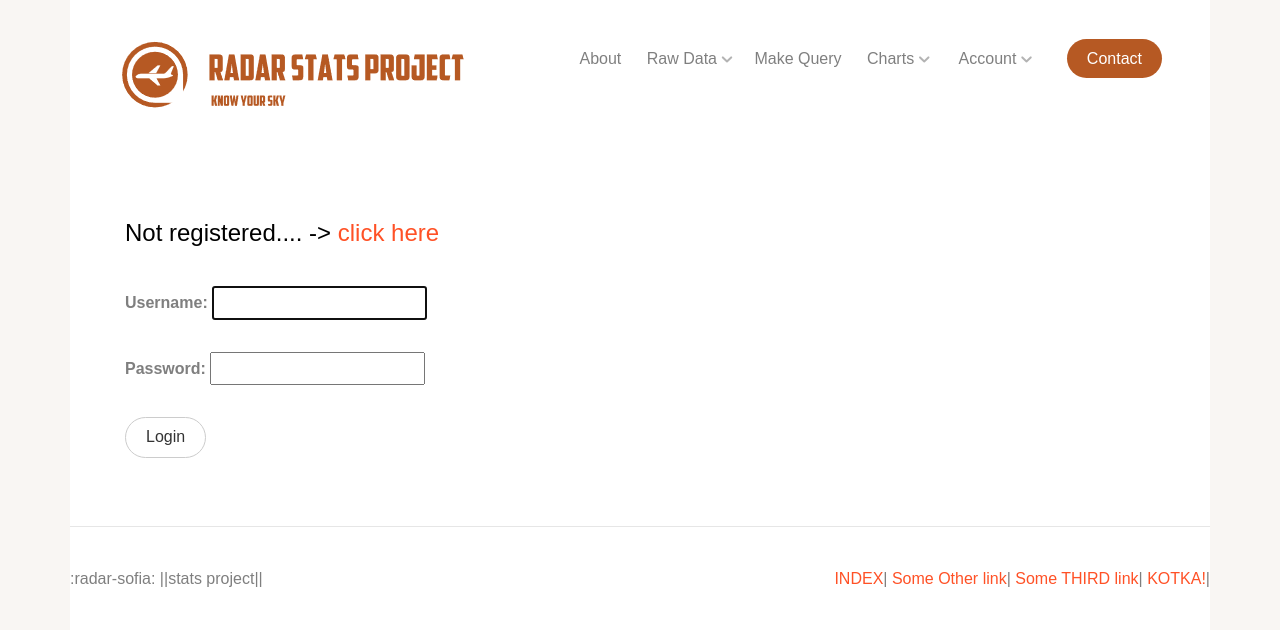
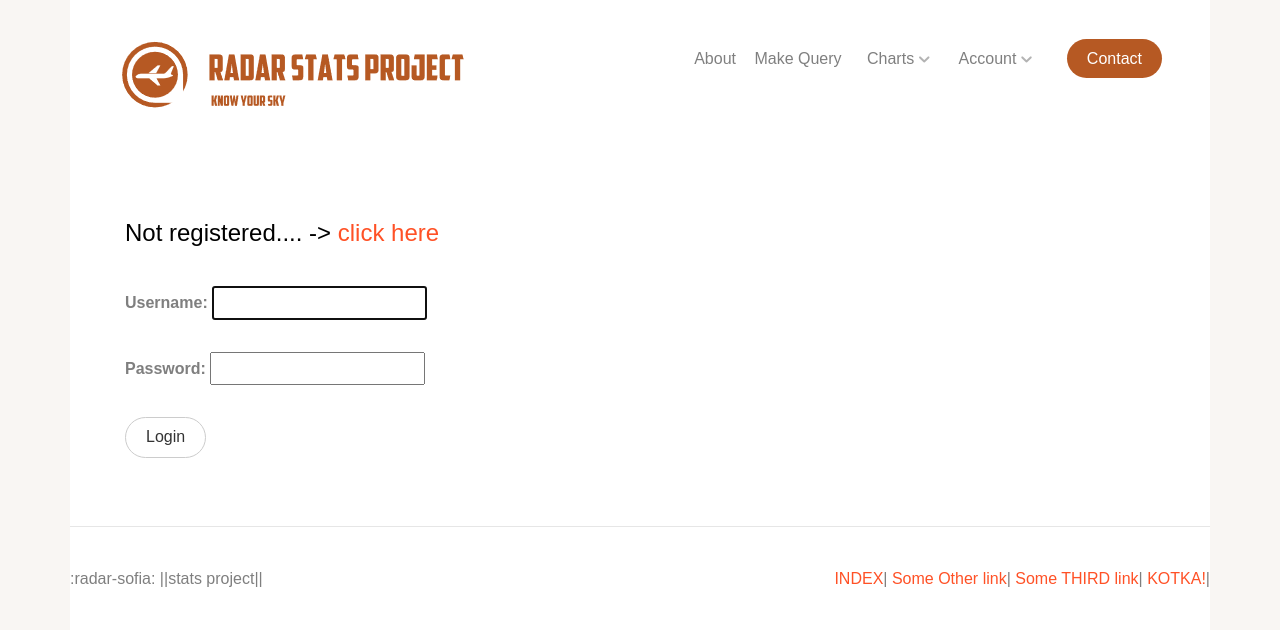
Before and after one commit to maddrum/radar_stats, a Django app: page /account/login/ in a window 1280 px wide. Shown: the top 630 px of the page. Run offline with Django 3.2, Linux system fonts and the light colour scheme; parts of the project's set-up code (start-up, migrations or seed data) failed here and were passed over; some libraries are stand-ins or nearby versions; some web fonts are replaced.

```diff
--- a/templates/base.html
+++ b/templates/base.html
@@ -51,17 +51,6 @@
                 <nav id="fh5co-main-nav" role="navigation">
                     <ul>
                         <li><a href="{% url 'main_app:about' %}">About</a></li>
-                        <li class="has-sub">
-                            <div class="drop-down-menu">
-                                <a href="services.html">Raw Data</a>
-                                <div class="dropdown-menu-wrap">
-                                    <ul>
-                                        <li><a href="{% url 'database_reader:aircraft' %}">Aircraft</a></li>
-                                        <li><a href="{% url 'database_reader:flights' %}">Flights</a></li>
-                                    </ul>
-                                </div>
-                            </div>
-                        </li>
                         <li><a href="{% url 'queries:query_start' %}">Make Query</a></li>
                         <li class="has-sub">
                             <div class="drop-down-menu">
```
